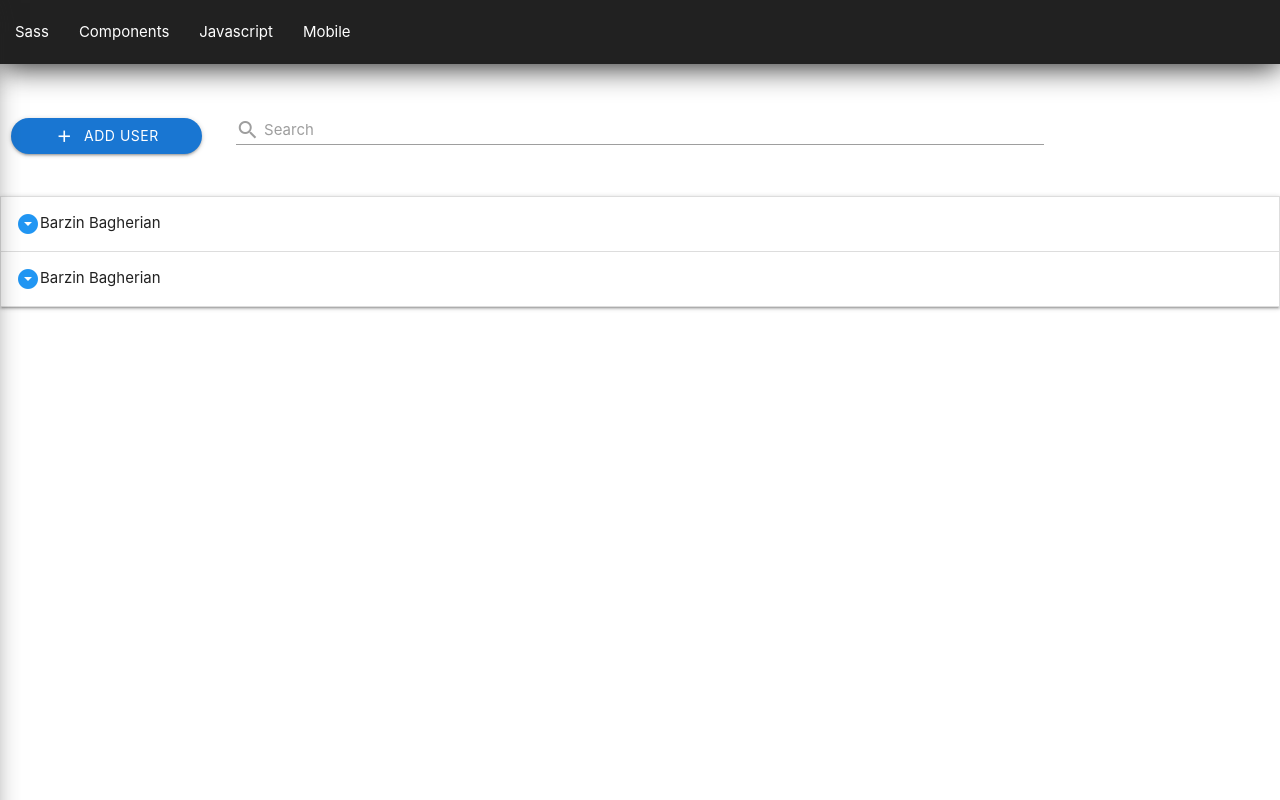
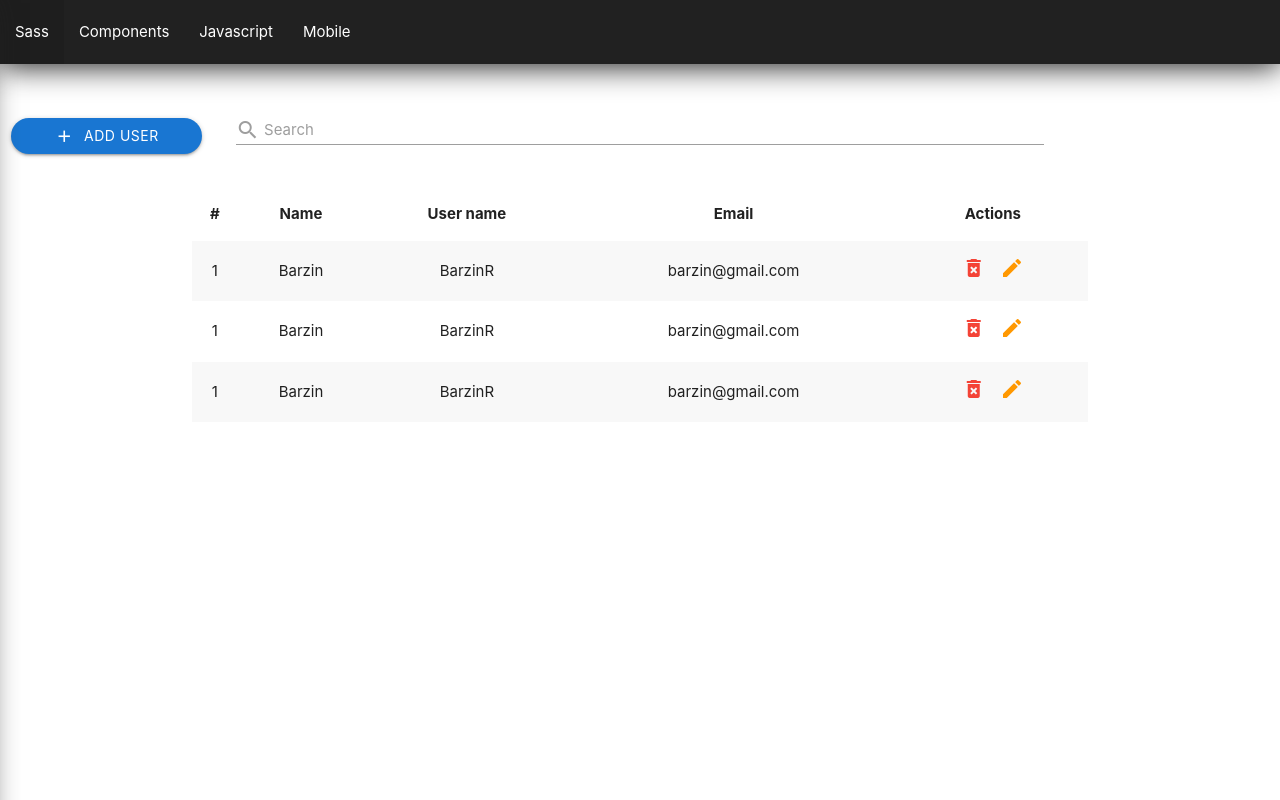
Before and after one commit to BarzinR/My-Projects, a plain HTML site: page users.html in a window 1280 px wide. Drawn offline with nearby package versions, Linux system fonts and the light colour scheme.

Commit message:
project1-part7

```diff
--- a/css/index.css
+++ b/css/index.css
@@ -16,3 +16,7 @@
 .user-list-item.active .collapsible-header {
     background-color: rgba(128, 128, 128, 0.438);
 }
+
+table.highlight>tbody>tr:hover {
+    background-color: #90caf9;
+}
--- a/users.html
+++ b/users.html
@@ -52,12 +52,6 @@
     </ul>
 
 
-
-    <!-- navbar sevtion___________________________________end___________________________________ -->
-
-
-    <!-- user sevtion___________________________________start___________________________________ -->
-
     <section id="top_actions_section" class="row p-t-20 m-b-0">
         <!-- ___________________ add button ___________________ -->
 
@@ -85,7 +79,7 @@
 
     <section id="user_list_section">
 
-        <ul class="collapsible">
+        <ul class="collapsible hide-on-med-and-up">
             <li class="user-list-item">
                 <div class="collapsible-header waves-effect wave-dark">
                     <span class="material-icons blue-text darken-2 user-list-arrow-down trans-0-5">arrow_drop_down_circle</span> Barzin Bagherian
@@ -138,6 +132,52 @@
 
         </ul>
 
+        <div class="hide-on-med-and-down show-on-med-and-up container">
+            <table class="striped centered highlight">
+                <thead>
+                    <tr>
+                        <th>#</th>
+                        <th>Name</th>
+                        <th>User name</th>
+                        <th>Email</th>
+                        <th>Actions</th>
+                    </tr>
+                </thead>
+                <tbody>
+                    <tr>
+                        <td>1</td>
+                        <td>Barzin</td>
+                        <td>BarzinR</td>
+                        <td>barzin@gmail.com</td>
+                        <td>
+                            <i class="material-icons m-l-5 m-r-5 red-text">delete_forever</i>
+                            <i class="material-icons orange-text darken-3 m-l-5 m-r-5">edit</i>
+                        </td>
+                    </tr>
+                    <tr>
+                        <td>1</td>
+                        <td>Barzin</td>
+                        <td>BarzinR</td>
+                        <td>barzin@gmail.com</td>
+                        <td>
+                            <i class="material-icons m-l-5 m-r-5 red-text">delete_forever</i>
+                            <i class="material-icons orange-text darken-3 m-l-5 m-r-5">edit</i>
+                        </td>
+                    </tr>
+                    <tr>
+                        <td>1</td>
+                        <td>Barzin</td>
+                        <td>BarzinR</td>
+                        <td>barzin@gmail.com</td>
+                        <td>
+                            <i class="material-icons m-l-5 m-r-5 red-text">delete_forever</i>
+                            <i class="material-icons orange-text darken-3 m-l-5 m-r-5">edit</i>
+                        </td>
+                    </tr>
+                </tbody>
+            </table>
+        </div>
+
     </section>
 
     <!-- user sevtion___________________________________end___________________________________ -->
```
